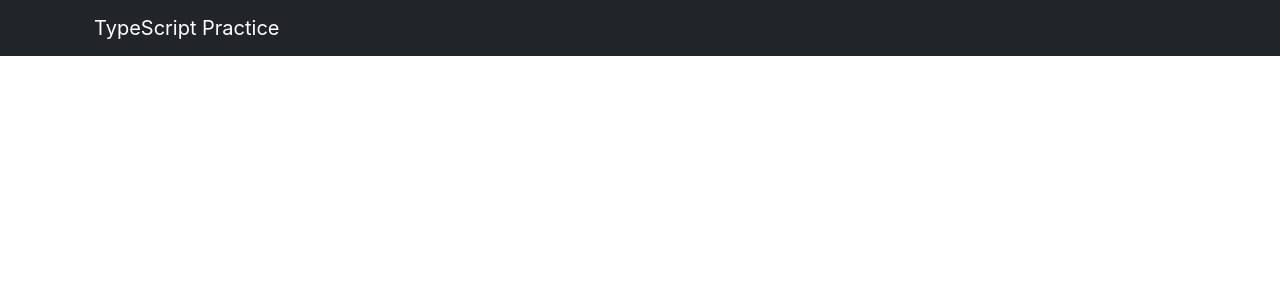
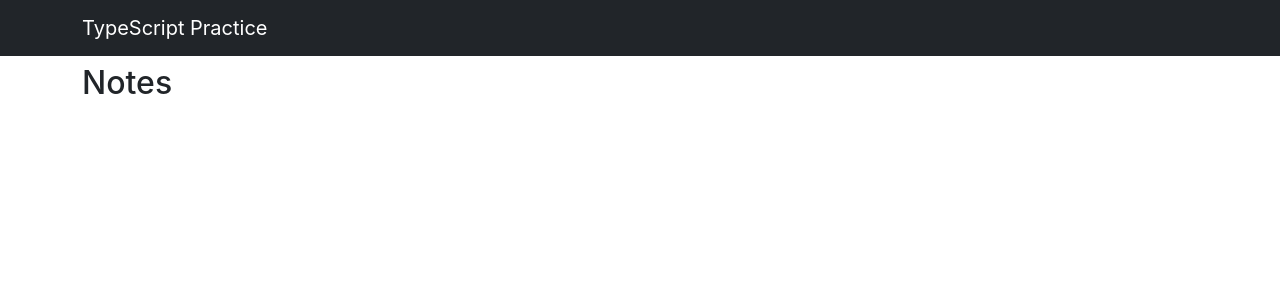
Before and after one commit to IlyaKrapivnoy/notes_app, a React (Create React App) app: page / in a window 1280 px wide. Shown: the top 300 px of the page. Built offline with nearby package versions, Linux system fonts and the light colour scheme.

Commit message:
add NotesList

```diff
--- a/src/App.tsx
+++ b/src/App.tsx
@@ -2,6 +2,7 @@
 import { Col, Container, Row } from 'react-bootstrap';
 import './App.css';
 import Header from './components/Header';
+import NotesList from './components/NotesList';
 import { Note } from './models/note.model';
 
 function App() {
@@ -17,10 +18,11 @@
 
     return (
         <>
-            <Container>
+            <Header />
+            <Container className='mt-5'>
                 <Row>
                     <Col>
-                        <Header />
+                        <NotesList />
                     </Col>
                 </Row>
             </Container>
--- a/src/components/NotesList.tsx
+++ b/src/components/NotesList.tsx
@@ -1,7 +1,13 @@
 import React from 'react';
 
-const NotesList = () => {
-    return <div></div>;
+interface INotesListProps {}
+
+const NotesList: React.FunctionComponent<INotesListProps> = (props) => {
+    return (
+        <>
+            <h2 className='mt-3'>Notes</h2>
+        </>
+    );
 };
 
 export default NotesList;
```
